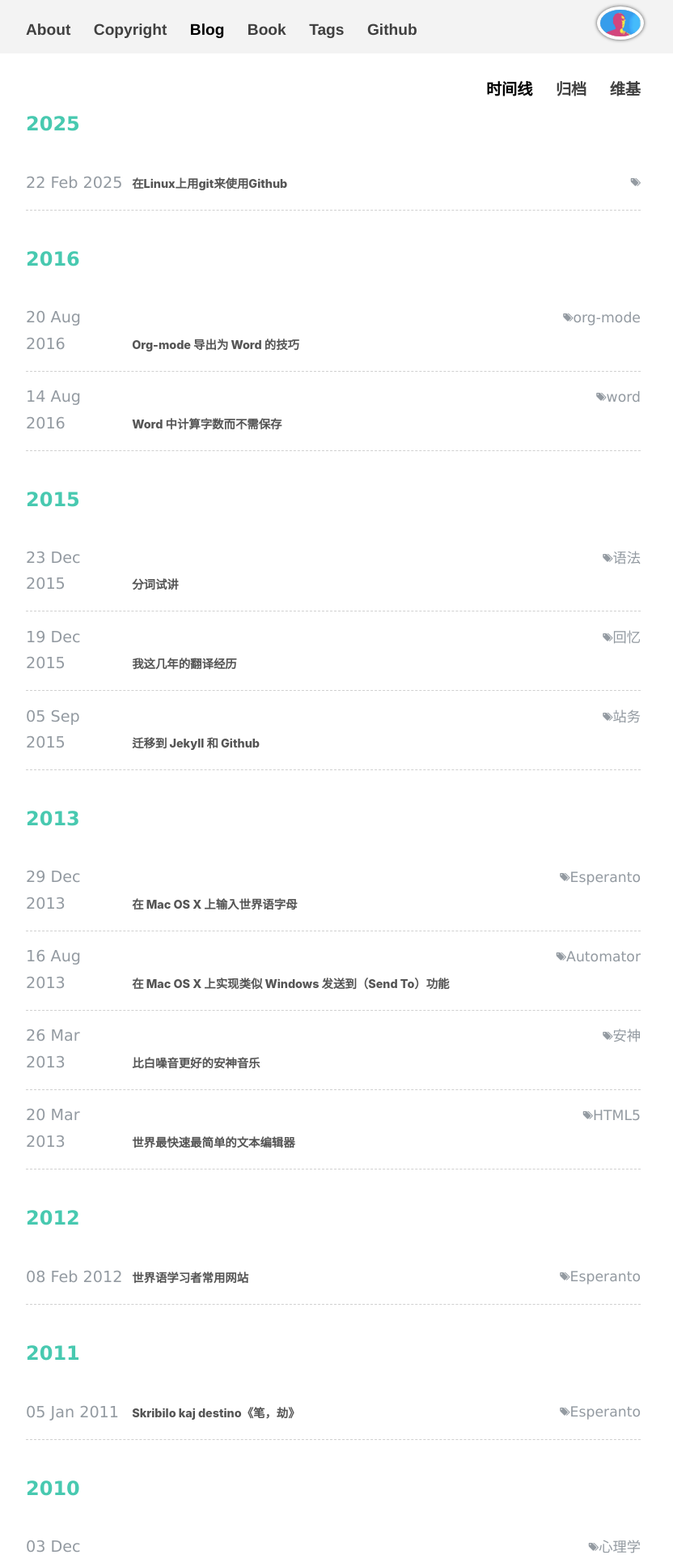
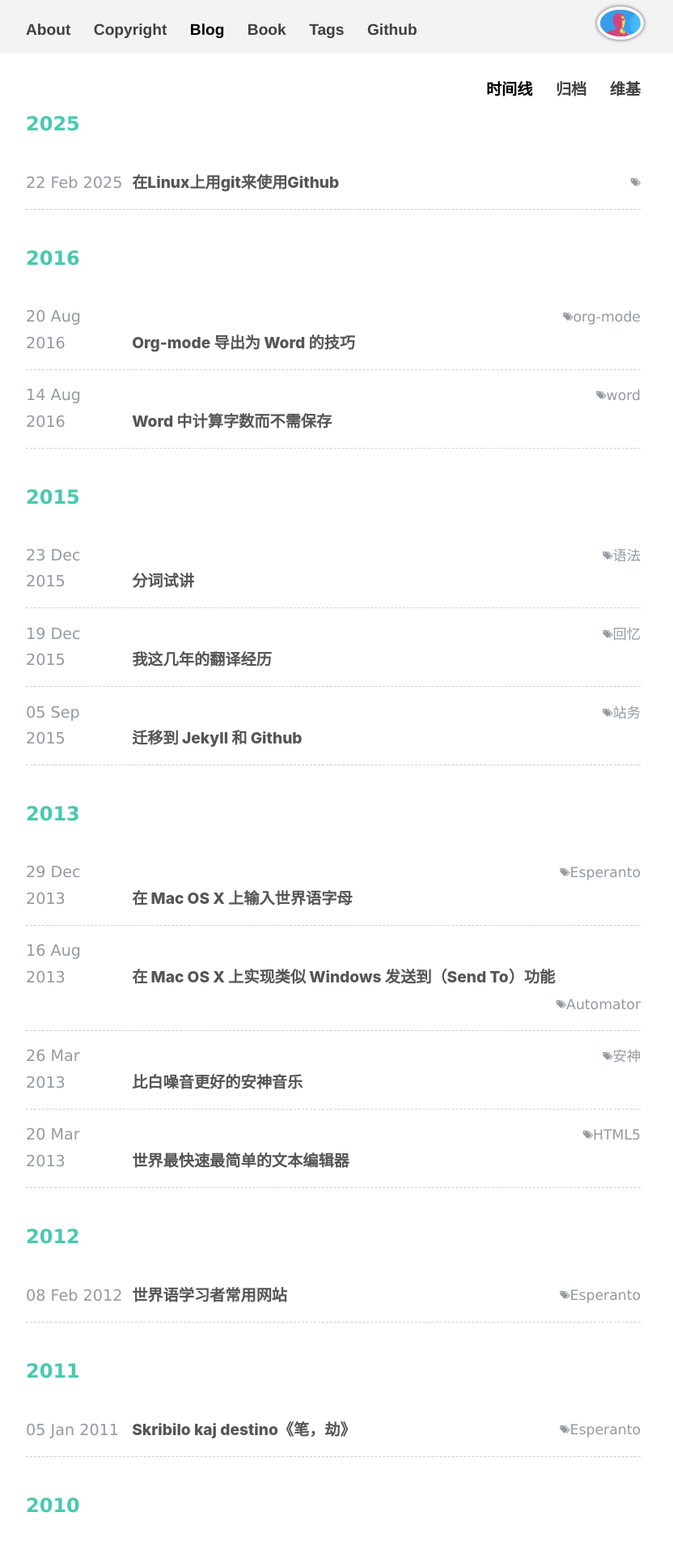
Before and after one commit to esperisto/esperisto.github.io, a Jekyll site: the page built from blog/index.html, in a window 1280 px wide. Shown: the top 1920 px of the page at 81% size, without its empty margins (228-1060 px from the left). Built offline with Jekyll 4.4.1, drawn with Linux system fonts in a browser that asks for light colours; nearby versions of some CDN libraries.

Commit message:
little change

```diff
--- a/css/blog.css
+++ b/css/blog.css
@@ -463,7 +463,7 @@ img[alt=drawing] { width: 60%; }
     color: #555;
     margin-right: 3px;
     transition: all 100ms linear;
-	font-size: 0.9rem;
+	font-size: 1.2rem;
 }
 
 .post-link-in-posts:hover .article {
```
